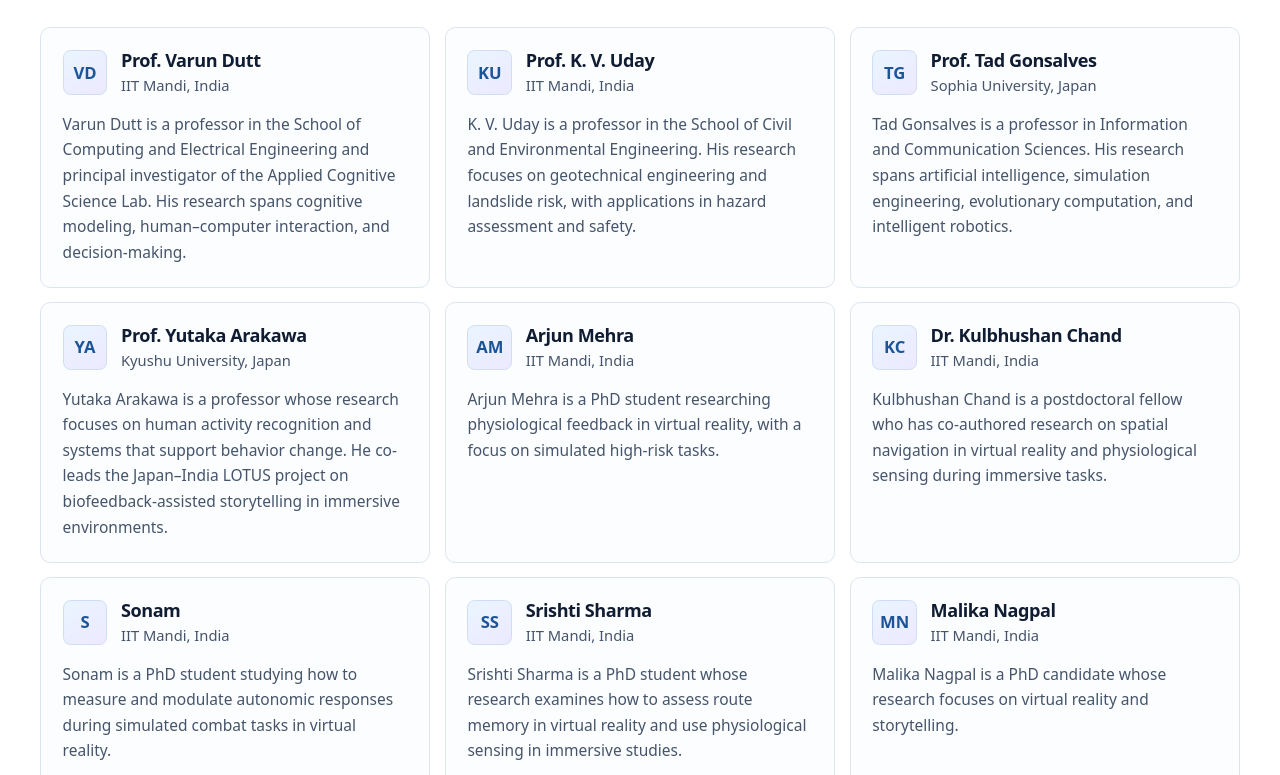
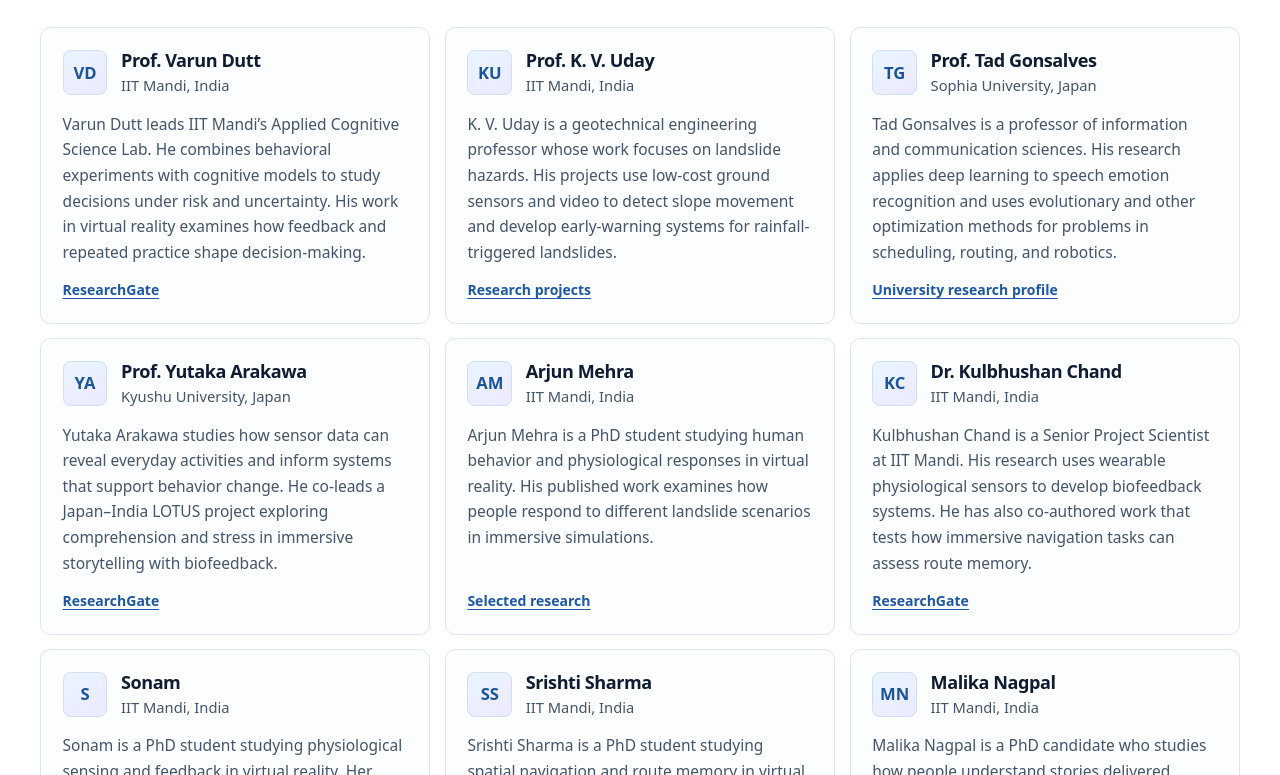
Before and after one commit to evidencexr/evidencexr.github.io, a React (Vite) app: page / in a window 1280 px wide. Shown: the part 5085-5860 px from the top of the page. Built offline with nearby package versions, Linux system fonts and the light colour scheme.

Commit message:
Enrich organizer bios with verified research sources

```diff
--- a/src/data/workshop.js
+++ b/src/data/workshop.js
@@ -219,63 +219,99 @@ export const organizers = [
     "affiliation": "IIT Mandi",
     "country": "India",
     "initials": "VD",
-    "bio": "Varun Dutt is a professor in the School of Computing and Electrical Engineering and principal investigator of the Applied Cognitive Science Lab. His research spans cognitive modeling, human–computer interaction, and decision-making."
+    "bio": "Varun Dutt leads IIT Mandi’s Applied Cognitive Science Lab. He combines behavioral experiments with cognitive models to study decisions under risk and uncertainty. His work in virtual reality examines how feedback and repeated practice shape decision-making.",
+    "source": {
+      "label": "ResearchGate",
+      "url": "https://www.researchgate.net/profile/Varun-Dutt"
+    }
   },
   {
     "name": "Prof. K. V. Uday",
     "affiliation": "IIT Mandi",
     "country": "India",
     "initials": "KU",
-    "bio": "K. V. Uday is a professor in the School of Civil and Environmental Engineering. His research focuses on geotechnical engineering and landslide risk, with applications in hazard assessment and safety."
+    "bio": "K. V. Uday is a geotechnical engineering professor whose work focuses on landslide hazards. His projects use low-cost ground sensors and video to detect slope movement and develop early-warning systems for rainfall-triggered landslides.",
+    "source": {
+      "label": "Research projects",
+      "url": "https://scene.iitmandi.ac.in/faculty/projects/13"
+    }
   },
   {
     "name": "Prof. Tad Gonsalves",
     "affiliation": "Sophia University",
     "country": "Japan",
     "initials": "TG",
-    "bio": "Tad Gonsalves is a professor in Information and Communication Sciences. His research spans artificial intelligence, simulation engineering, evolutionary computation, and intelligent robotics."
+    "bio": "Tad Gonsalves is a professor of information and communication sciences. His research applies deep learning to speech emotion recognition and uses evolutionary and other optimization methods for problems in scheduling, routing, and robotics.",
+    "source": {
+      "label": "University research profile",
+      "url": "https://redb.cc.sophia.ac.jp/cvclients/researchers/tadgonsalves?achievement_type=published_papers&lang=en"
+    }
   },
   {
     "name": "Prof. Yutaka Arakawa",
     "affiliation": "Kyushu University",
     "country": "Japan",
     "initials": "YA",
-    "bio": "Yutaka Arakawa is a professor whose research focuses on human activity recognition and systems that support behavior change. He co-leads the Japan–India LOTUS project on biofeedback-assisted storytelling in immersive environments."
+    "bio": "Yutaka Arakawa studies how sensor data can reveal everyday activities and inform systems that support behavior change. He co-leads a Japan–India LOTUS project exploring comprehension and stress in immersive storytelling with biofeedback.",
+    "source": {
+      "label": "ResearchGate",
+      "url": "https://www.researchgate.net/profile/Yutaka-Arakawa"
+    }
   },
   {
     "name": "Arjun Mehra",
     "affiliation": "IIT Mandi",
     "country": "India",
     "initials": "AM",
-    "bio": "Arjun Mehra is a PhD student researching physiological feedback in virtual reality, with a focus on simulated high-risk tasks."
+    "bio": "Arjun Mehra is a PhD student studying human behavior and physiological responses in virtual reality. His published work examines how people respond to different landslide scenarios in immersive simulations.",
+    "source": {
+      "label": "Selected research",
+      "url": "https://www.scitepress.org/Papers/2025/132530/132530.pdf"
+    }
   },
   {
     "name": "Dr. Kulbhushan Chand",
     "affiliation": "IIT Mandi",
     "country": "India",
     "initials": "KC",
-    "bio": "Kulbhushan Chand is a postdoctoral fellow who has co-authored research on spatial navigation in virtual reality and physiological sensing during immersive tasks."
+    "bio": "Kulbhushan Chand is a Senior Project Scientist at IIT Mandi. His research uses wearable physiological sensors to develop biofeedback systems. He has also co-authored work that tests how immersive navigation tasks can assess route memory.",
+    "source": {
+      "label": "ResearchGate",
+      "url": "https://www.researchgate.net/profile/Kulbhushan-Chand"
+    }
   },
   {
     "name": "Sonam",
     "affiliation": "IIT Mandi",
     "country": "India",
     "initials": "S",
-    "bio": "Sonam is a PhD student studying how to measure and modulate autonomic responses during simulated combat tasks in virtual reality."
+    "bio": "Sonam is a PhD student studying physiological sensing and feedback in virtual reality. Her work includes a feasibility study of whether an immersive system can measure autonomic responses and use that information to guide feedback.",
+    "source": {
+      "label": "Selected research",
+      "url": "https://neuroxr-ws.github.io/www/"
+    }
   },
   {
     "name": "Srishti Sharma",
     "affiliation": "IIT Mandi",
     "country": "India",
     "initials": "SS",
-    "bio": "Srishti Sharma is a PhD student whose research examines how to assess route memory in virtual reality and use physiological sensing in immersive studies."
+    "bio": "Srishti Sharma is a PhD student studying spatial navigation and route memory in virtual reality. Her work includes comparing an immersive navigation task with the Groton Maze Learning Test to assess how well it measures route learning.",
+    "source": {
+      "label": "Selected research",
+      "url": "https://www.researchgate.net/publication/410840901_Validation-First_NeuroXR_Immersive_VR_Spatial_Navigation_for_Route-_Memory_Assessment_Against_the_Groton_Maze_Learning_Test"
+    }
   },
   {
     "name": "Malika Nagpal",
     "affiliation": "IIT Mandi",
     "country": "India",
     "initials": "MN",
-    "bio": "Malika Nagpal is a PhD candidate whose research focuses on virtual reality and storytelling."
+    "bio": "Malika Nagpal is a PhD candidate who studies how people understand stories delivered through different media. Her research compares reading, social robots, and virtual reality to examine how each affects narrative comprehension and mental effort.",
+    "source": {
+      "label": "Selected research",
+      "url": "https://app.ait.kyushu-u.ac.jp/archives/2026-11-13-matrixai2026-lotus/"
+    }
   }
 ];
 
--- a/src/index.css
+++ b/src/index.css
@@ -156,11 +156,12 @@ section:focus, main:focus { outline: none; }
 .program-break { background: #eaf2ff; }
 
 .organizer-grid { grid-template-columns: repeat(3, minmax(0, 1fr)); }
-.person-card { background: #fcfdff; }
+.person-card { display: flex; flex-direction: column; background: #fcfdff; }
 .person-heading { display: flex; gap: .85rem; align-items: center; }
 .person-card h3 { font-size: 1.13rem; }
 .person-affiliation { font-size: .92rem; color: var(--muted); margin-top: .3rem; line-height: 1.4; }
 .person-bio { font-size: .97rem; color: var(--muted); margin-top: 1rem; }
+.person-source { align-self: flex-start; margin-top: auto; padding-top: .8rem; color: var(--link); font-size: .875rem; font-weight: 650; text-decoration: underline; text-underline-offset: .2em; }
 .initials {
   display: grid; place-items: center; flex: none; width: 2.8rem; height: 2.8rem; border-radius: .48rem;
   color: #1b5497; border: 1px solid #cfdef3; background: linear-gradient(145deg,#e9f5ff,#ede9ff);
--- a/src/sections/People.jsx
+++ b/src/sections/People.jsx
@@ -8,13 +8,18 @@ export function Organizers() {
       <div className="shell">
         <SectionHeading id="organizer-title" title="Organizing Committee" />
         <ul className="organizer-grid">
-          {organizers.map(({ name, affiliation, country, initials, bio }) => (
+          {organizers.map(({ name, affiliation, country, initials, bio, source }) => (
             <li key={name} className="person-card">
               <div className="person-heading">
                 <span className="initials" aria-hidden="true">{initials}</span>
                 <div><h3>{name}</h3><p className="person-affiliation">{affiliation}, {country}</p></div>
               </div>
               <p className="person-bio">{bio}</p>
+              {source && (
+                <a className="person-source" href={source.url} aria-label={source.label + ' for ' + name}>
+                  {source.label}
+                </a>
+              )}
             </li>
           ))}
         </ul>
```
